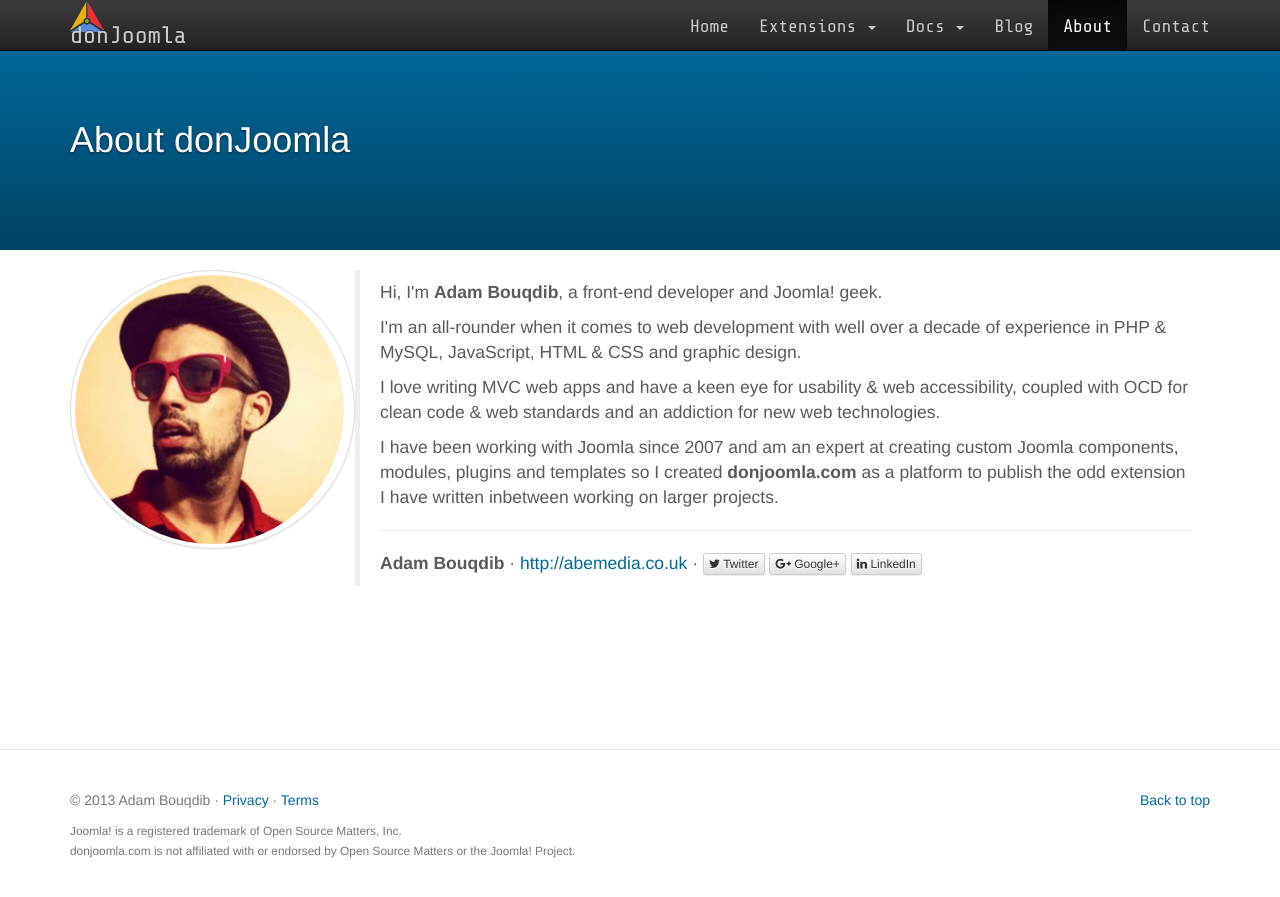
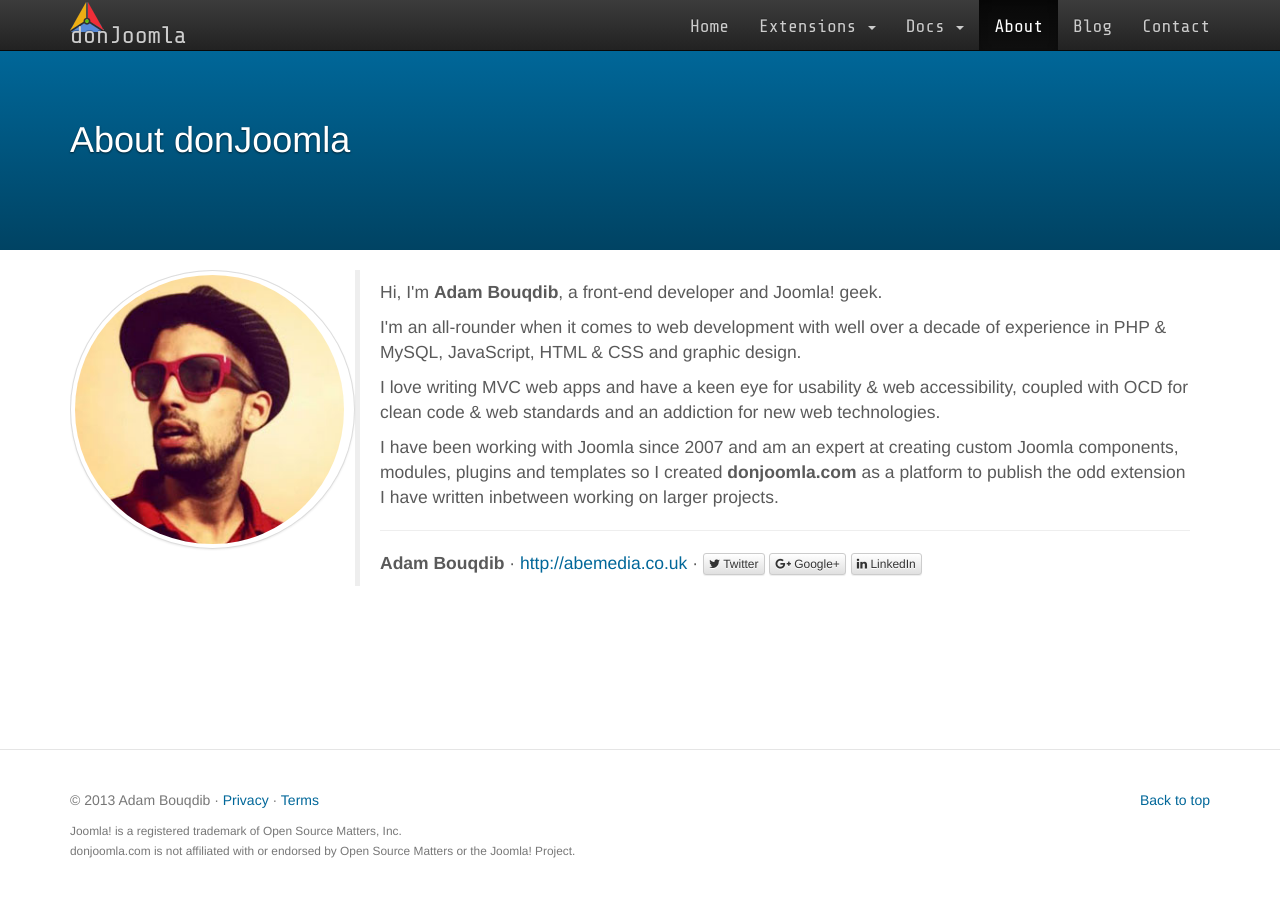
Before and after one commit to donJoomla/donjoomla.github.io, a Jekyll site: the page built from about.html, in a window 1280 px wide. Shown: the top 897 px of the page. Built offline with Jekyll 4.4.1, drawn with Linux system fonts in a browser that asks for light colours; nearby versions of some CDN libraries.

Commit message:
tweaked nav

```diff
--- a/_includes/nav-main.html
+++ b/_includes/nav-main.html
@@ -18,8 +18,8 @@
           <li{% if page.slug == "docs/jforms" %} class="active"{% endif %}><a href="{{ site.url }}/docs/jforms">JForms</a></li>
         </ul>
         </li>
+        <li{% if page.slug == "about" %} class="active"{% endif %}><a rel="author" href="{{ site.url }}/about">About</a></li>
         <li{% if page.category == "blog" %} class="active"{% endif %}><a href="{{ site.url }}/blog">Blog</a></li>
-        <li{% if page.slug == "about" %} class="active"{% endif %}><a rel="author" href="{{ site.url }}/about">About</a></li>
         <li{% if page.slug == "contact" %} class="active"{% endif %}><a href="{{ site.url }}/contact">Contact</a></li>
       </ul>
     </nav>
```
